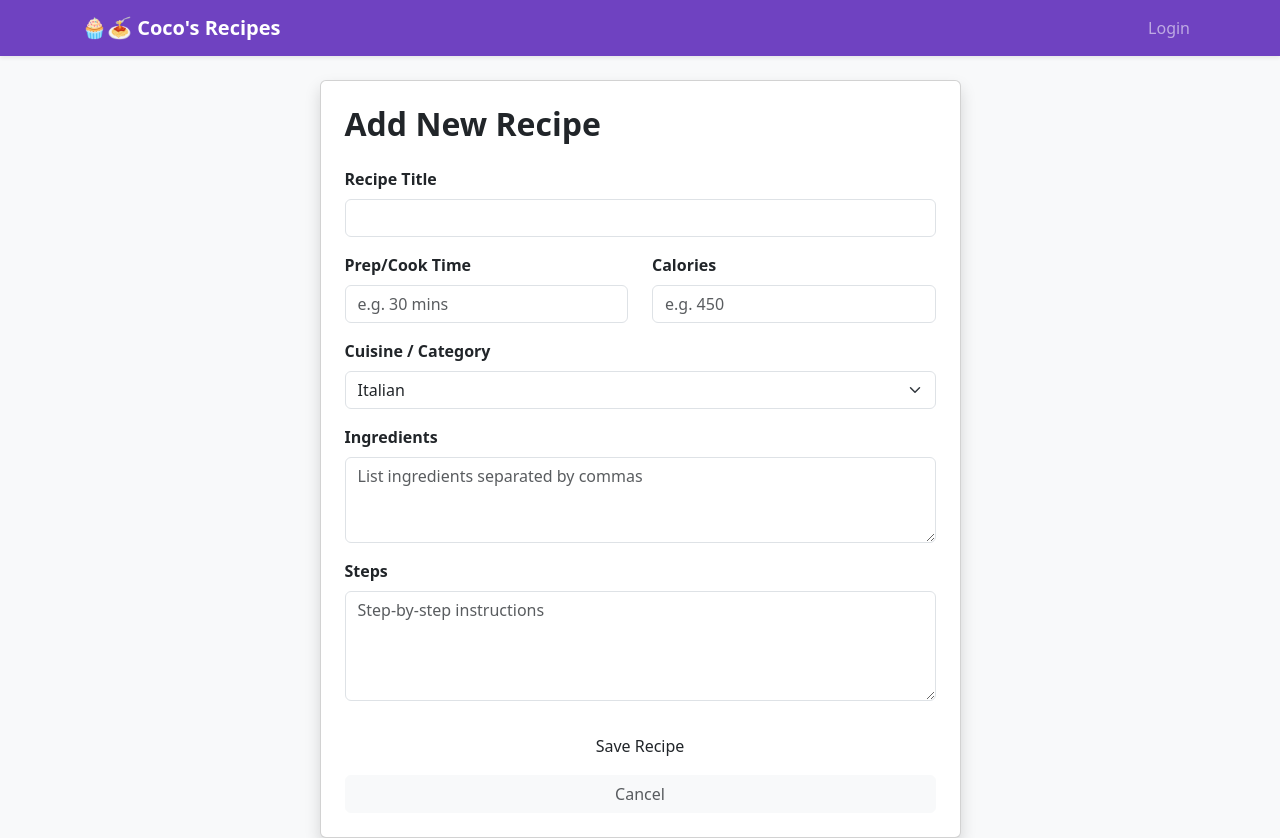
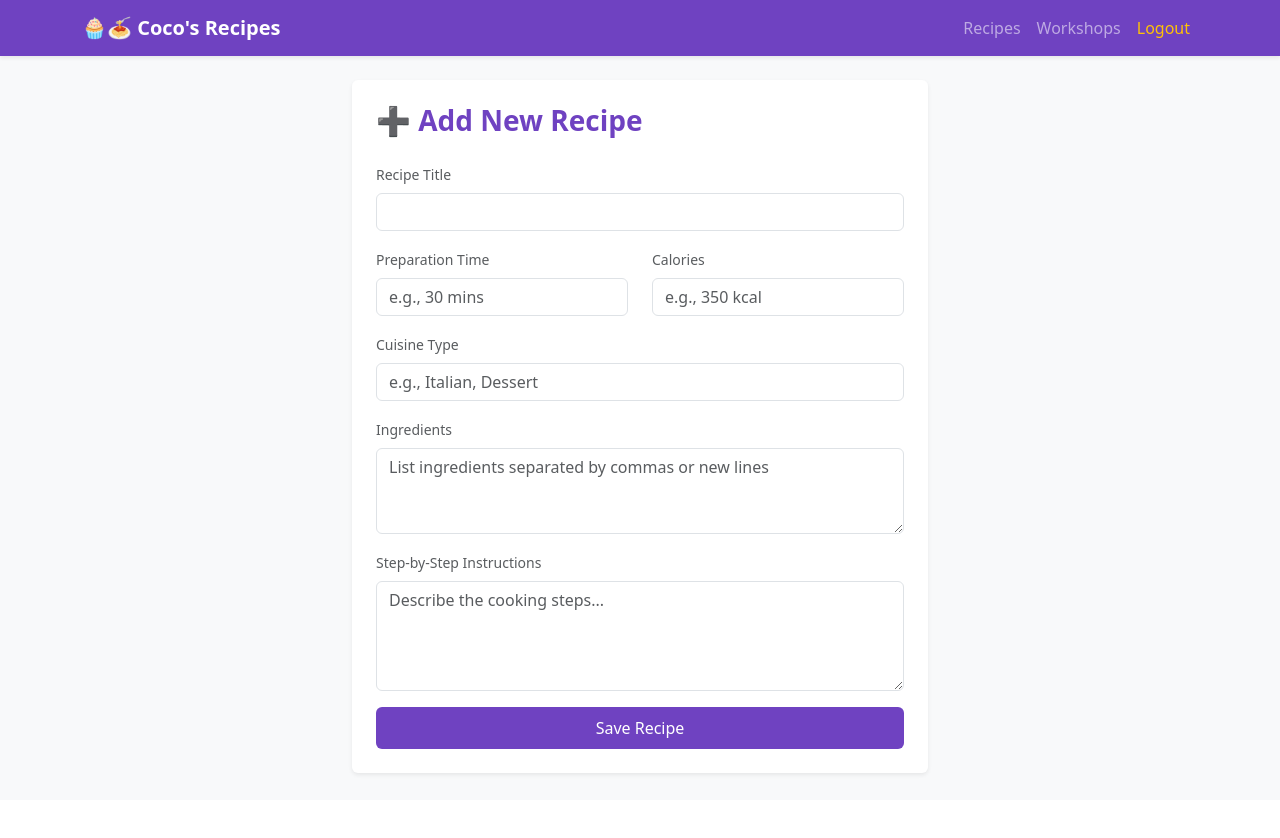
Before and after one commit to subhalakshmisubhi/Coco-s-Recipes, a Flask app: page /add in a window 1280 px wide. After the commit the page ends 776 px from the top, so only its background shows below. Run offline with Flask 3, Linux system fonts and the light colour scheme; the visitor is signed in with stand-in values (Sample User, id 1).

Commit message:
Update add_recipe.html

```diff
--- a/templates/add_recipe.html
+++ b/templates/add_recipe.html
@@ -1,32 +1,67 @@
-{% extends "base.html" %}
-{% block content %}
-<div class="row justify-content-center">
-    <div class="col-md-7">
-        <div class="card shadow p-4">
-            <h2 class="fw-bold mb-4 text-dark">Add New Recipe</h2>
+<!DOCTYPE html>
+<html lang="en">
+<head>
+    <meta charset="UTF-8">
+    <meta name="viewport" content="width=device-width, initial-scale=1.0">
+    <title>Add Recipe - Coco's Recipes</title>
+    <link href="https://cdn.jsdelivr.net/npm/bootstrap@5.3.0/dist/css/bootstrap.min.css" rel="stylesheet">
+    <style>
+        .navbar-purple { background-color: #6f42c1 !important; }
+        .btn-purple { background-color: #6f42c1; color: white; }
+        .btn-purple:hover { background-color: #5a3298; color: white; }
+    </style>
+</head>
+<body class="bg-light">
+
+    <!-- Navbar -->
+    <nav class="navbar navbar-expand-lg navbar-dark navbar-purple mb-4 shadow-sm">
+        <div class="container">
+            <a class="navbar-brand fw-bold" href="{{ url_for('index') }}">🧁🍝 Coco's Recipes</a>
+            <div class="navbar-nav ms-auto">
+                <a class="nav-link" href="{{ url_for('index') }}">Recipes</a>
+                <a class="nav-link" href="{{ url_for('courses') }}">Workshops</a>
+                <a class="nav-link text-warning" href="{{ url_for('logout') }}">Logout</a>
+            </div>
+        </div>
+    </nav>
+
+    <!-- Form Container -->
+    <div class="container" style="max-width: 600px;">
+        <div class="card shadow-sm border-0 p-4">
+            <h3 class="fw-bold mb-4" style="color: #6f42c1;">➕ Add New Recipe</h3>
+
             <form method="POST">
-                <div class="mb-3"><label class="form-label fw-bold">Recipe Title</label><input type="text" name="title" class="form-control" required></div>
+                <div class="mb-3">
+                    <label class="form-label text-muted small">Recipe Title</label>
+                    <input type="text" name="title" class="form-control" required>
+                </div>
                 <div class="row">
-                    <div class="col-md-6 mb-3"><label class="form-label fw-bold">Prep/Cook Time</label><input type="text" name="time" class="form-control" placeholder="e.g. 30 mins"></div>
-                    <div class="col-md-6 mb-3"><label class="form-label fw-bold">Calories</label><input type="text" name="calories" class="form-control" placeholder="e.g. 450"></div>
+                    <div class="col-md-6 mb-3">
+                        <label class="form-label text-muted small">Preparation Time</label>
+                        <input type="text" name="time" class="form-control" placeholder="e.g., 30 mins" required>
+                    </div>
+                    <div class="col-md-6 mb-3">
+                        <label class="form-label text-muted small">Calories</label>
+                        <input type="text" name="calories" class="form-control" placeholder="e.g., 350 kcal" required>
+                    </div>
                 </div>
                 <div class="mb-3">
-    <label class="form-label fw-bold">Cuisine / Category</label>
-    <select name="cuisine" class="form-select">
-        <option value="Italian">Italian</option>
-        <option value="Mexican">Mexican</option>
-        <option value="Asian">Asian</option>
-        <option value="American">American</option>
-        <option value="Dessert">Dessert</option>
-        <option value="Other">Other</option>
-    </select>
-</div>
-                <div class="mb-3"><label class="form-label fw-bold">Ingredients</label><textarea name="ingredients" class="form-control" rows="3" placeholder="List ingredients separated by commas"></textarea></div>
-                <div class="mb-4"><label class="form-label fw-bold">Steps</label><textarea name="steps" class="form-control" rows="4" placeholder="Step-by-step instructions"></textarea></div>
-                <button type="submit" class="btn btn-custom w-100 py-2">Save Recipe</button>
-                <a href="{{ url_for('index') }}" class="btn btn-light w-100 mt-2 text-muted">Cancel</a>
+                    <label class="form-label text-muted small">Cuisine Type</label>
+                    <input type="text" name="cuisine" class="form-control" placeholder="e.g., Italian, Dessert" required>
+                </div>
+                <div class="mb-3">
+                    <label class="form-label text-muted small">Ingredients</label>
+                    <textarea name="ingredients" class="form-control" rows="3" placeholder="List ingredients separated by commas or new lines" required></textarea>
+                </div>
+                <div class="mb-3">
+                    <label class="form-label text-muted small">Step-by-Step Instructions</label>
+                    <textarea name="steps" class="form-control" rows="4" placeholder="Describe the cooking steps..." required></textarea>
+                </div>
+                <button type="submit" class="btn btn-purple w-100 py-2">Save Recipe</button>
             </form>
         </div>
     </div>
-</div>
-{% endblock %}
+
+    <script src="https://cdn.jsdelivr.net/npm/bootstrap@5.3.0/dist/js/bootstrap.bundle.min.js"></script>
+</body>
+</html>
```
